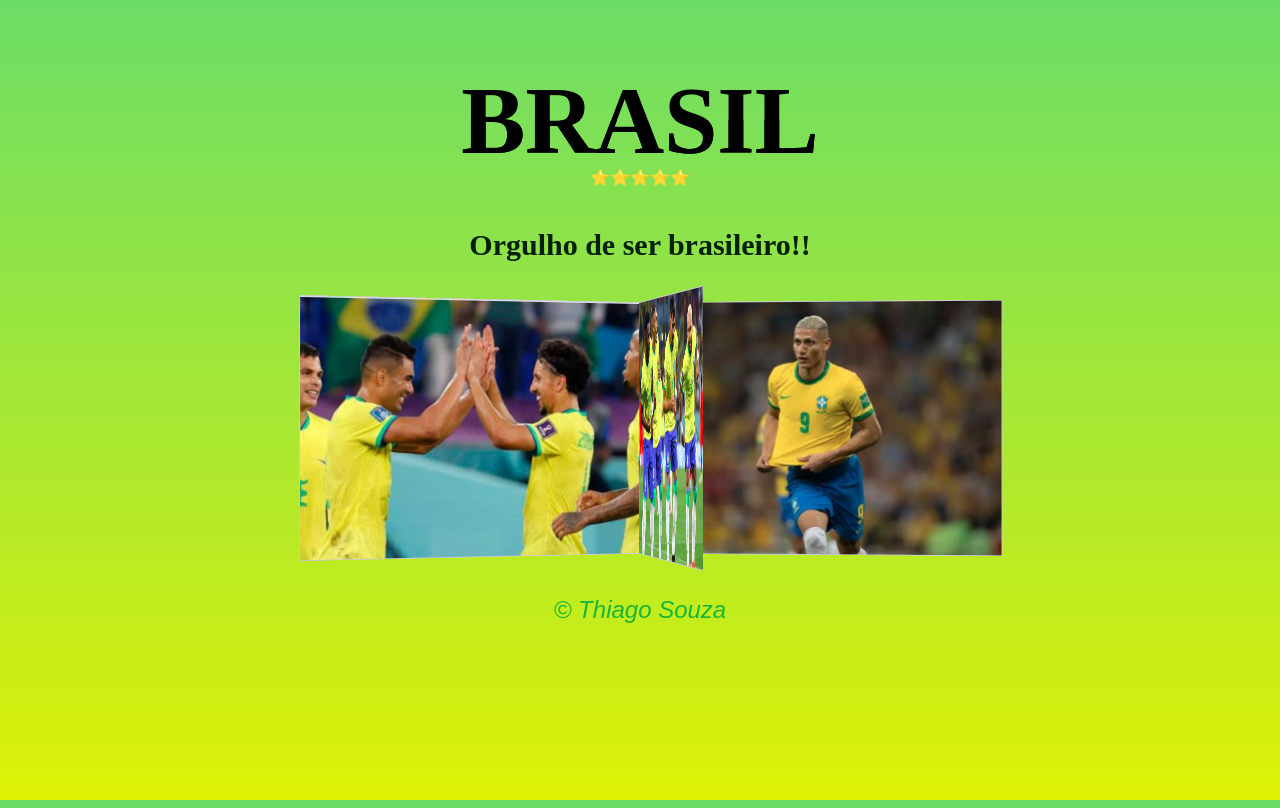
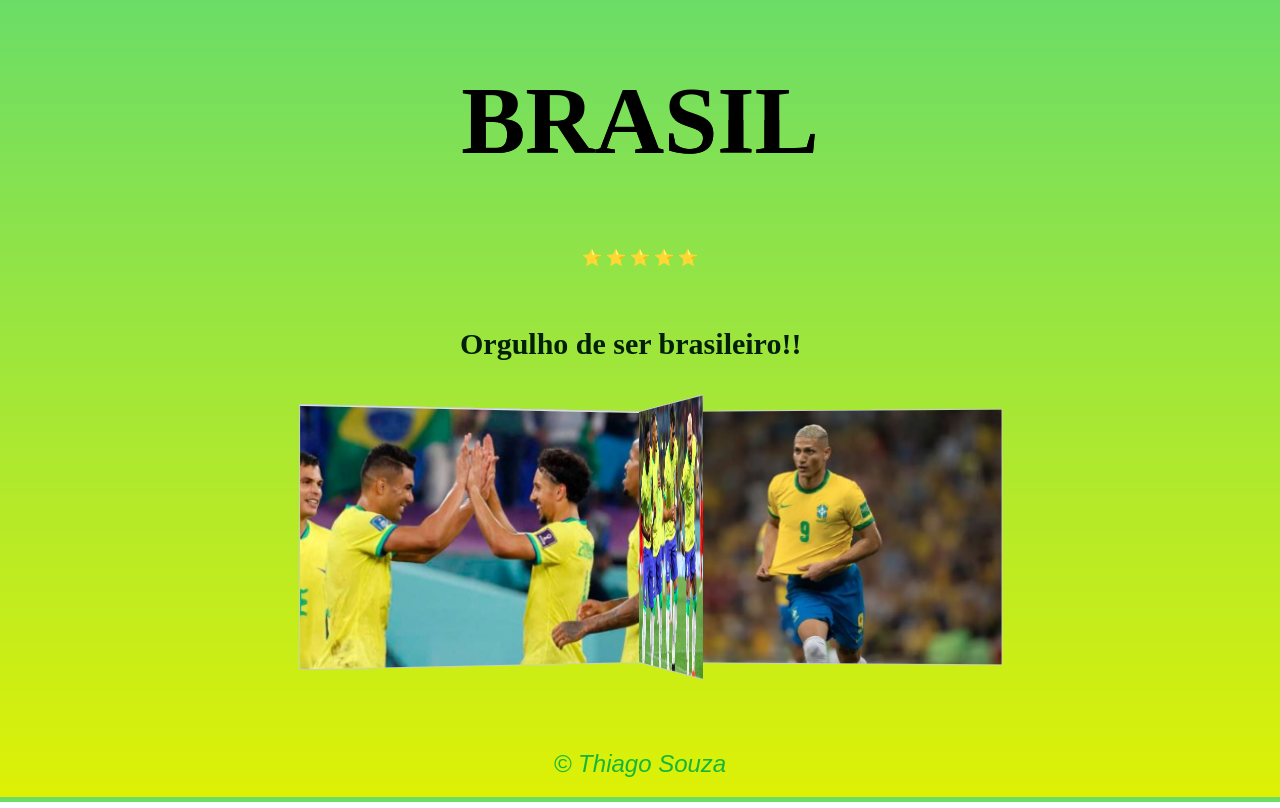
Before and after one commit to thiagoSouza1989/carrossel-da-selecao, a plain HTML site: page index.html in a window 1280 px wide. Drawn offline with Linux system fonts and the light colour scheme.

Commit message:
Atualização de estilo

```diff
--- a/index.html
+++ b/index.html
@@ -9,15 +9,17 @@
     <link rel="icon" href="./src/imagens/logo.png"
 </head>
 <body>
-    ⭐⭐⭐⭐⭐
-    <h1>Orgulho de ser brasileiro!!</h1-->
-    <h2>
+
+    <main>
+        <h1>
             Brasil
             <span>Brasil</span>
             <span>Brasil</span>
             <span>Valeu</span>
-    </h2>
+        </h1>
+        <p class="star">&#x2B50; &#x2B50; &#x2B50; &#x2B50; &#x2B50;</p>
 
+        <h2>Orgulho de ser brasileiro!!</h2>
         <div class="holder">
             <div class="spinner">
                 <img src="./src/imagens/img1.jpeg">
@@ -27,6 +29,7 @@
                 <img src="./src/imagens/img5.jpeg">
             </div>
         </div>
+    </main>
 
     <footer>
         <p>&copy; Thiago Souza</p>
--- a/src/css/estilo.css
+++ b/src/css/estilo.css
@@ -1,6 +1,6 @@
 html,
 body {
-    height: 100%;
+    height: 99.6%;
 }
 
 body{
@@ -12,25 +12,26 @@ body{
     background: linear-gradient(to bottom,
     rgb(107, 221, 103), rgb(222, 241, 5))
 }
-h1{
-    color: rgb(2, 31, 9);
-    font-size: 30px;
+
+main{
+    margin-top: 200px;
+    height: 700px;
 }
 
-h2{
+h1{
     position: absolute;
     top: 15%;
     left: 50%;
     transform: translate(-50%, -50%);
-    margin: 0;
-    padding: 0;
+    margin: 10px;
+    padding: 10px;
     font-size: 6em;
     color: transparent;
     text-transform: uppercase;
     cursor: pointer;
 }
 
-h2 span:nth-child(1){
+h1 span:nth-child(1){
     position: absolute;
     top: 0;
     left: 0;
@@ -39,10 +40,10 @@ h2 span:nth-child(1){
     clip-path: polygon(0 0, 100% 0, 100% 50% 0 50%);
     overflow: hidden;
 }
-h2:hover span:nth-child(1){
+h1:hover span:nth-child(1){
     transform: translateY(-18px);
 }
-h2 span:nth-child(2){
+h1 span:nth-child(2){
     position: absolute;
     top: 0;
     left: 0;
@@ -51,10 +52,10 @@ h2 span:nth-child(2){
     clip-path: polygon(0 50%, 100% 50%, 100% 100%,0 100%);
     overflow: hidden;
 }
-h2:hover span:nth-child(2){
+h1:hover span:nth-child(2){
     transform: translateY(18px);
 }
-h2 span:nth-child(3){
+h1 span:nth-child(3){
     position: absolute;
     top: 50%;
     left: 0;
@@ -69,13 +70,27 @@ h2 span:nth-child(3){
     margin-left: 5px;
     transition: 0.5s;
 }
-h2:hover span:nth-child(3){
+h1:hover span:nth-child(3){
     transform: translateY(-50%) scaleY(1);
+}
+
+.star{
+    text-align: center;
+    margin: 30px;
+    padding: 10px;
+}
+
+h2{
+    color: rgb(2, 31, 9);
+    font-size: 30px;
+    padding: 20px;
+    margin: 10px;
 }
 
 
 .holder{
     perspective: 3000px;
+    margin: 30px;
 }
 
 .spinner{
@@ -84,6 +99,7 @@ h2:hover span:nth-child(3){
         position: relative;
         width: 360px;
         height: 250px;
+
 }
 
     .spinner:hover{
@@ -141,4 +157,5 @@ footer{
     font-style: italic;
     font-size: 1.5em;
     font-family: Arial, Helvetica, sans-serif;
+
 }
```
Lines whose indentation alone changed are shown as unchanged.
